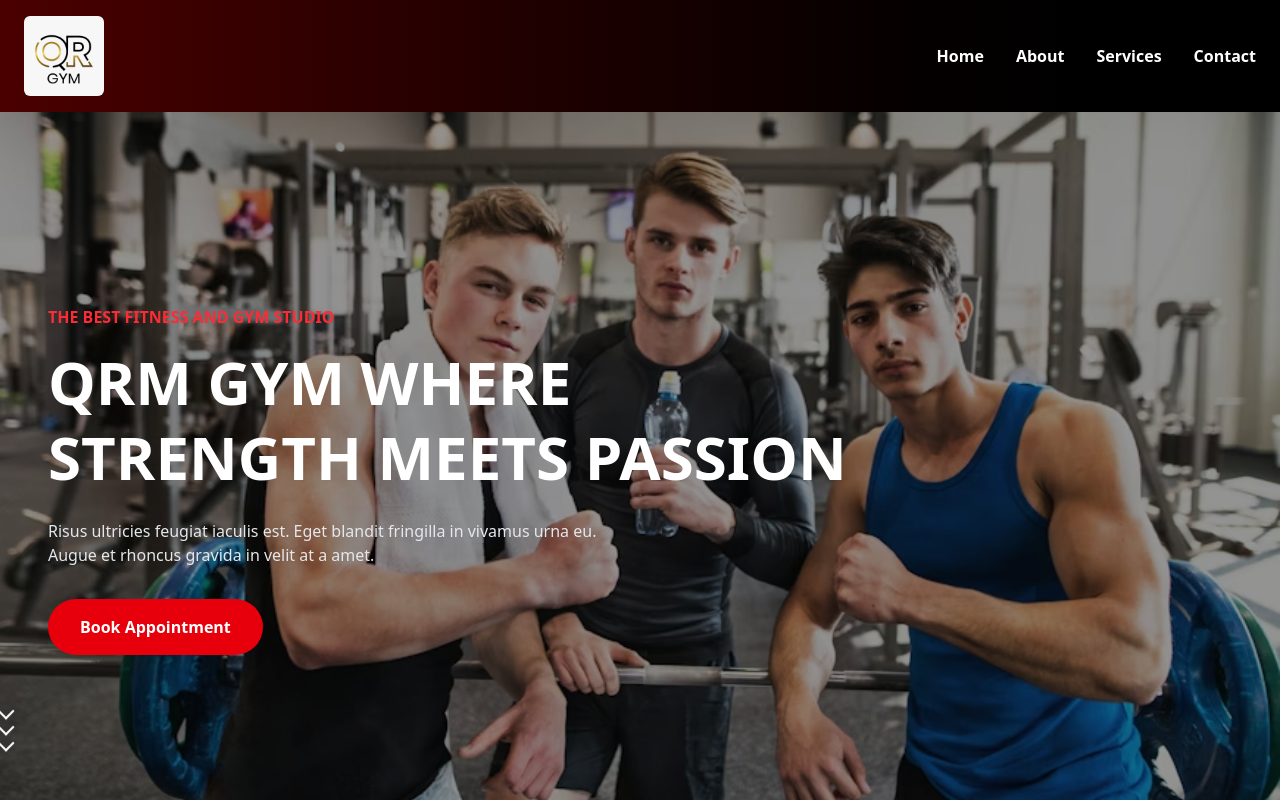
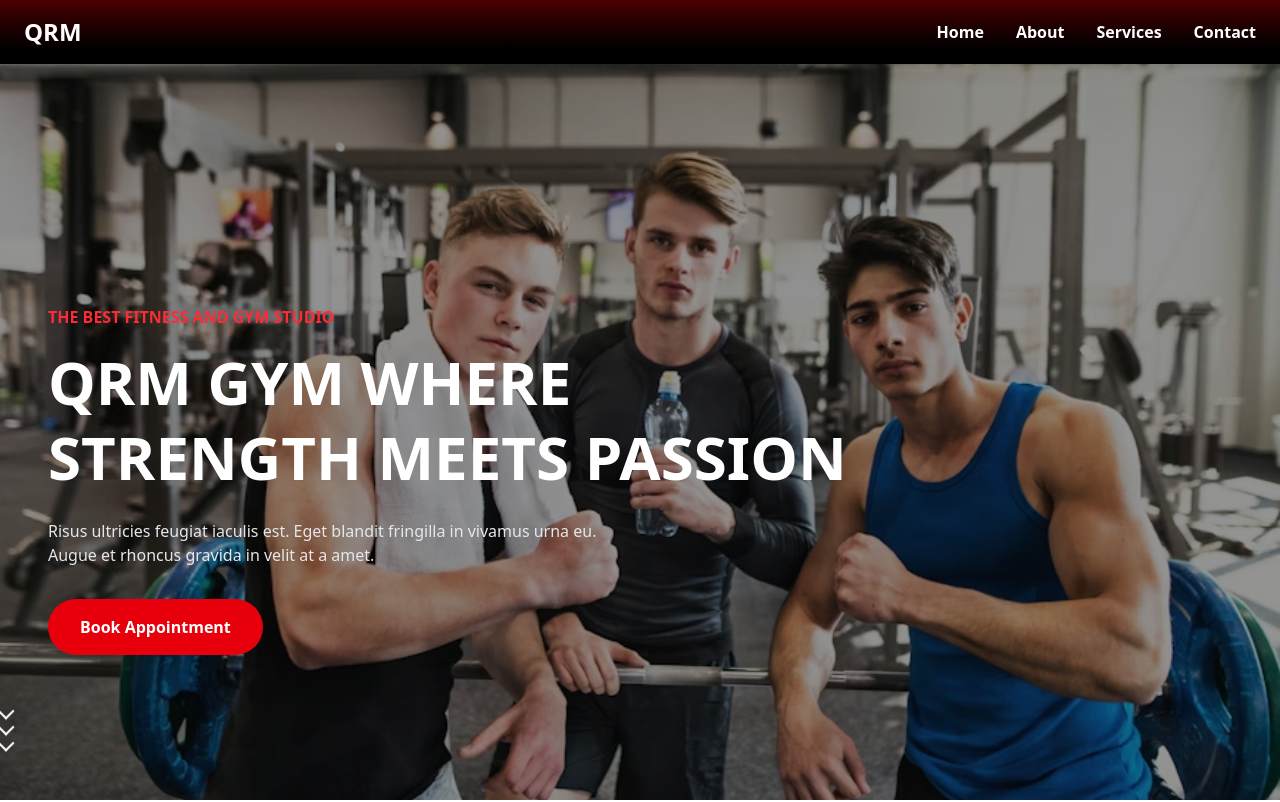
Before and after one commit to Laiba60/Fitness-Website, a React (Vite) app: page / in a window 1280 px wide. Shown: the top 802 px of the page. Built offline with nearby package versions, Linux system fonts and the light colour scheme.

Commit message:
imrpove design

```diff
--- a/src/components/Header.jsx
+++ b/src/components/Header.jsx
@@ -1,12 +1,13 @@
 import React, { useState, useEffect } from "react";
 import { CiStopwatch } from "react-icons/ci";
 import { Link } from "react-router-dom";
-import LogoQRM from "../assets/images/LogoQRM.jpg";
 const Header = () => {
   const [scrolled, setScrolled] = useState(false);
   const [menuOpen, setMenuOpen] = useState(false);
   useEffect(() => {
-    const handleScroll = () => setScrolled(window.scrollY > 50);
+    const handleScroll = () => {
+      setScrolled(window.scrollY > 50);
+    };
     window.addEventListener("scroll", handleScroll);
     return () => window.removeEventListener("scroll", handleScroll);
   }, []);
@@ -28,16 +29,23 @@ const Header = () => {
   return (
     <header
       className={`fixed w-full top-0 z-50 transition-all duration-300 backdrop-blur-sm
-        ${scrolled ? "bg-white text-black shadow-md" : "bg-linear-to-r from-[#4b0000] to-black text-white"}
+        ${
+          scrolled
+            ? "bg-white text-black shadow-md"
+            : "bg-linear-to-b from-[#4b0000] to-black text-white"
+        }
       `}
     >
-      <div className="max-w-7xl mx-auto px-6 py-4 flex items-center justify-between">
-        <img
-          src={LogoQRM}
-          alt="QR Gym Logo"
-          className="h-12 md:h-16 lg:h-20 object-contain rounded-md shrink-0"
-        />
-        <nav className="hidden md:flex space-x-8 font-semibold">
+      <div className="max-w-7xl mx-auto px-6 py-4 flex items-center">
+        <Link
+          to="/"
+          className={`text-2xl font-bold transition-colors duration-300 ${
+            scrolled ? "text-black" : "text-white"
+          }`}
+        >
+          QRM
+        </Link>
+        <nav className="hidden md:flex ml-auto space-x-8 font-semibold">
           {navLinks.map((item) => (
             <Link
               key={item}
@@ -49,7 +57,7 @@ const Header = () => {
           ))}
         </nav>
         <button
-          className="md:hidden p-2 focus:outline-none"
+          className="md:hidden ml-auto p-2 focus:outline-none"
           onClick={() => setMenuOpen(!menuOpen)}
         >
           <span className="block w-6 h-0.5 bg-current mb-1"></span>
@@ -69,7 +77,6 @@ const Header = () => {
               {item}
             </Link>
           ))}
-
           <div className="pt-4 border-t">
             <div className="flex items-center gap-3 text-sm">
               <CiStopwatch className="w-5 h-5" />
```
